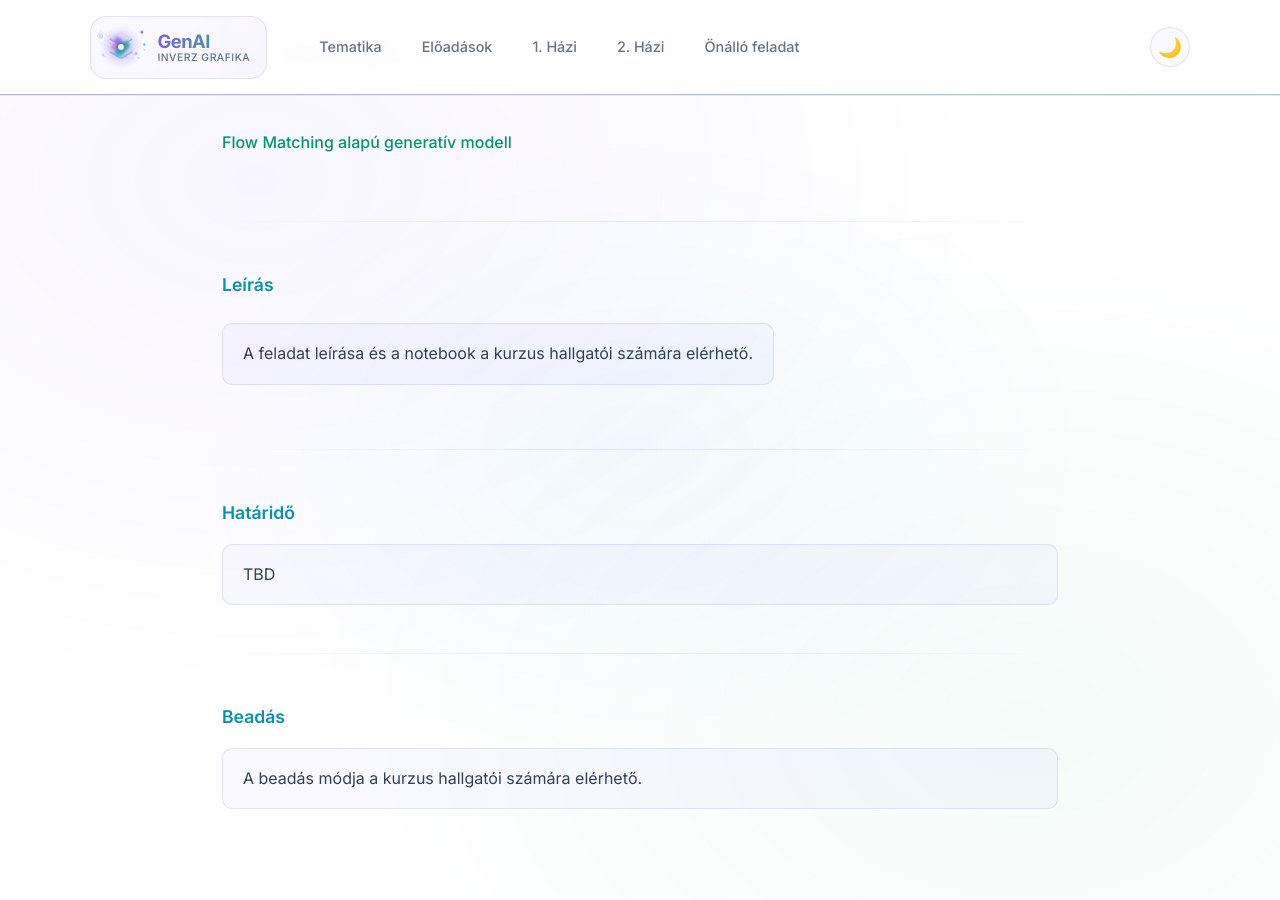
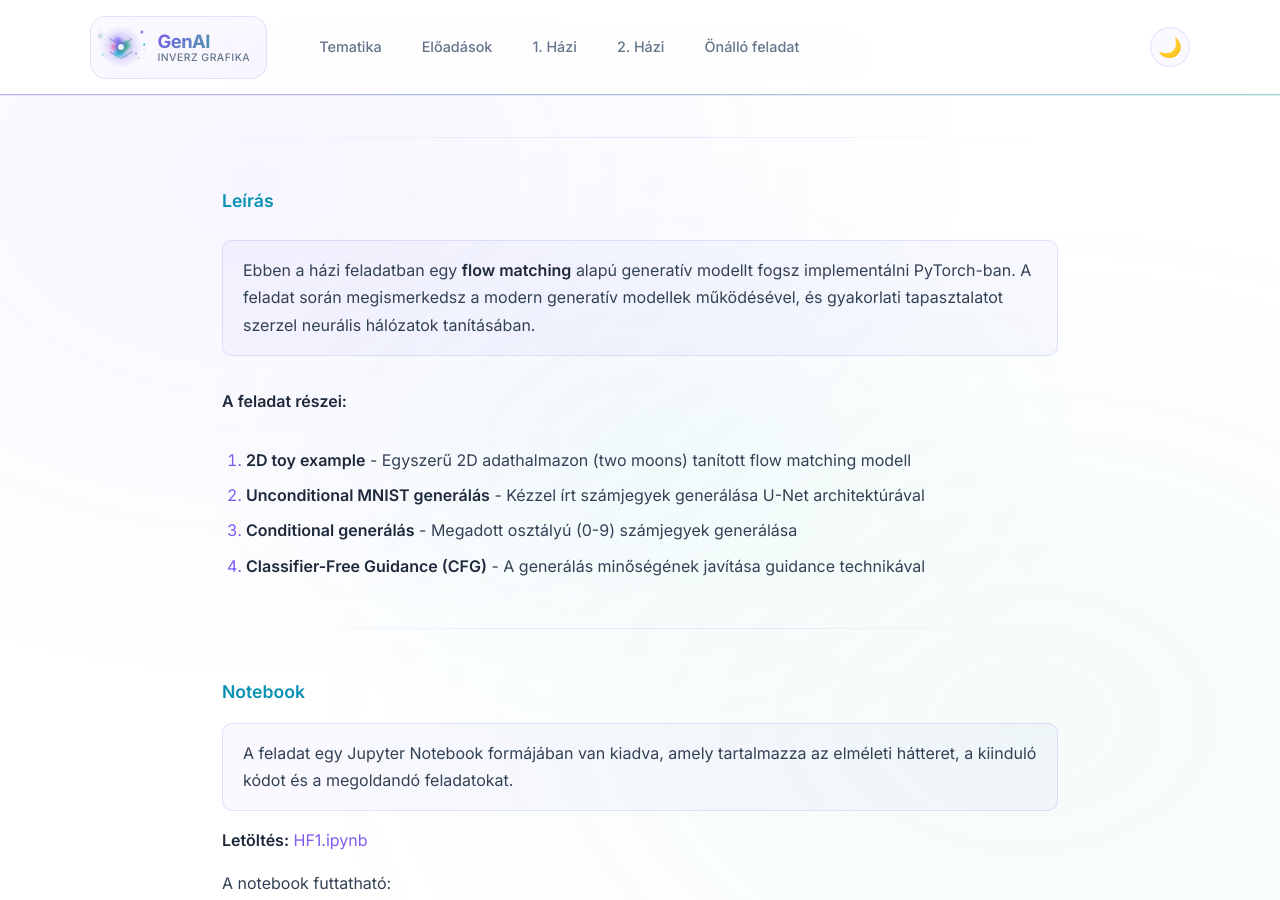
Before and after one commit to VaitkusM/genai-inverse-graphics-bme-vik-iit, a Jekyll site: the page built from hazi1.md, in a window 1280 px wide and 900 px high, scrolled down 286 px. Built offline with Jekyll 4.4.1, drawn with Linux system fonts in a browser that asks for light colours; some of the changed text lies outside the part shown.

Commit message:
Sync from private repository

```diff
--- a/hazi1.md
+++ b/hazi1.md
@@ -4,15 +4,40 @@ title: 1. Házi feladat
 permalink: /hazi1/
 ---
 
-## 1. Házi feladat
-
-*Flow Matching alapú generatív modell*
+## 1. Házi feladat: Flow Matching alapú generatív modell
 
 ---
 
 ### Leírás
 
-A feladat leírása és a notebook a kurzus hallgatói számára elérhető.
+Ebben a házi feladatban egy **flow matching** alapú generatív modellt fogsz implementálni PyTorch-ban. A feladat során megismerkedsz a modern generatív modellek működésével, és gyakorlati tapasztalatot szerzel neurális hálózatok tanításában.
+
+**A feladat részei:**
+
+1. **2D toy example** - Egyszerű 2D adathalmazon (two moons) tanított flow matching modell
+2. **Unconditional MNIST generálás** - Kézzel írt számjegyek generálása U-Net architektúrával
+3. **Conditional generálás** - Megadott osztályú (0-9) számjegyek generálása
+4. **Classifier-Free Guidance (CFG)** - A generálás minőségének javítása guidance technikával
+
+---
+
+### Notebook
+
+A feladat egy Jupyter Notebook formájában van kiadva, amely tartalmazza az elméleti hátteret, a kiinduló kódot és a megoldandó feladatokat.
+
+**Letöltés:** [HF1.ipynb](/eloadasok/HF1.ipynb)
+
+A notebook futtatható:
+- **Google Colab-ban** (ajánlott, GPU elérhető)
+- **Lokálisan** Conda vagy uv környezetben
+
+---
+
+### Követelmények
+
+- A notebook `# TODO` kommentekkel jelölt részeinek implementálása
+- A tanítási és mintavételezési függvények helyes működése
+- Generált minták vizualizálása és értékelése
 
 ---
 
@@ -24,4 +49,5 @@ TBD
 
 ### Beadás
 
-A beadás módja a kurzus hallgatói számára elérhető.
+- Kitöltött notebook (`.ipynb`) feltöltése
+- Rövid összefoglaló a tapasztalatokról (max 1 oldal, PDF)
```
Also changed, not shown: hazi2.md (+2 -2 lines).
